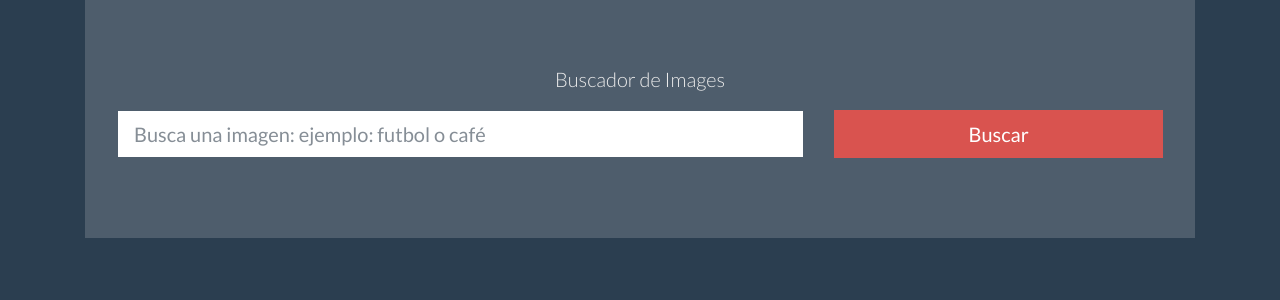
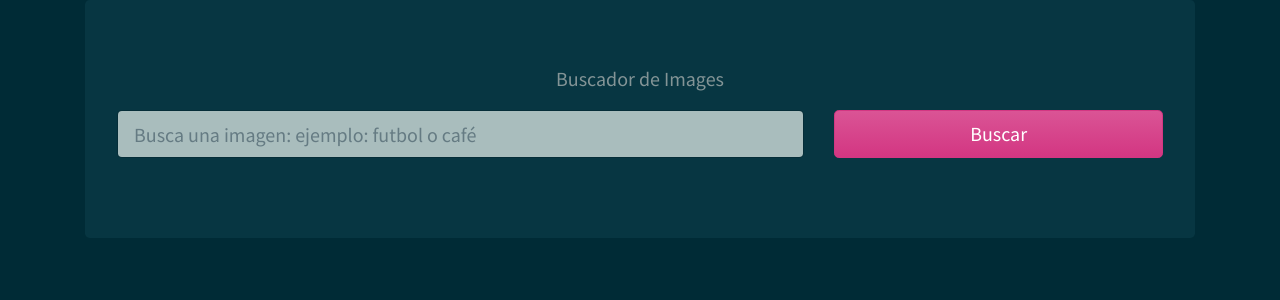
Before and after one commit to stolzz0613/PixabayAPI, a React (Create React App) app: page / in a window 1280 px wide. Shown: the top 300 px of the page. Built offline with nearby package versions, Linux system fonts and the light colour scheme.

Commit message:
fetch api

```diff
--- a/public/index.html
+++ b/public/index.html
@@ -23,7 +23,7 @@
       Learn how to configure a non-root public URL by running `npm run build`.
     -->
   <title>Pixabay API</title>
-  <link rel="stylesheet" href="https://bootswatch.com/4/superhero/bootstrap.min.css">
+  <link rel="stylesheet" href="https://bootswatch.com/4/solar/bootstrap.min.css">
 </head>
 
 <body>
--- a/src/App.js
+++ b/src/App.js
@@ -1,13 +1,33 @@
-import React from 'react';
+import React, { useState, useEffect } from 'react';
 import Formulario from "./components/Formulario";
 
+function App() {
 
-function App() {
+  const [busqueda, setBusqueda] = useState("");
+  useEffect(() => {
+    const consultarApi = async () => {
+      if (busqueda === "") return;
+
+      const imagenesPorPagina = 30;
+      const key = "17612582-3fd67665bc6afd3f6b6a62b89";
+      const url = `https://pixabay.com/api/?key=${key}&q=${busqueda}&_per_page=${imagenesPorPagina}`;
+
+      const response = await fetch(url);
+      const result = await response.json();
+
+      setBusqueda(result);
+    }
+    consultarApi();
+
+  }, [busqueda])
+
   return (
     <div className="container">
       <div className="jumbotron">
         <p className="lead text-center">Buscador de Images</p>
-        <Formulario />
+        <Formulario
+          setBusqueda={setBusqueda}
+        />
       </div>
     </div>
   );
--- a/src/components/Error.js
+++ b/src/components/Error.js
@@ -3,7 +3,7 @@ import React from 'react';
 
 const Error = ({ mensaje }) => {
     return (
-        <p className="my-3 p-4 text-center text-white alert alert-danger">{mensaje}</p>
+        <p className="my-3 p-4 text-center  alert alert-primary">{mensaje}</p>
     );
 }
 
--- a/src/components/Formulario.js
+++ b/src/components/Formulario.js
@@ -1,7 +1,7 @@
 import React, { useState } from 'react';
 import Error from "../components/Error";
 
-const Formulario = () => {
+const Formulario = ({setBusqueda}) => {
 
     const [termino, setTermino] = useState("");
     const [error, setError] = useState(false);
@@ -13,6 +13,8 @@ const Formulario = () => {
             setError(true);
             return;
         }
+        setError(false);
+        setBusqueda(termino);
     }
 
     return (
```
